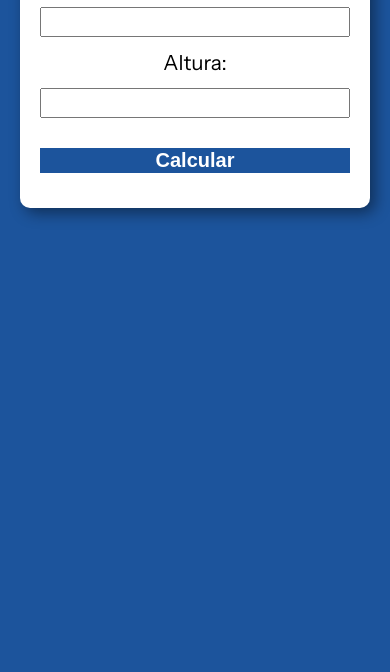
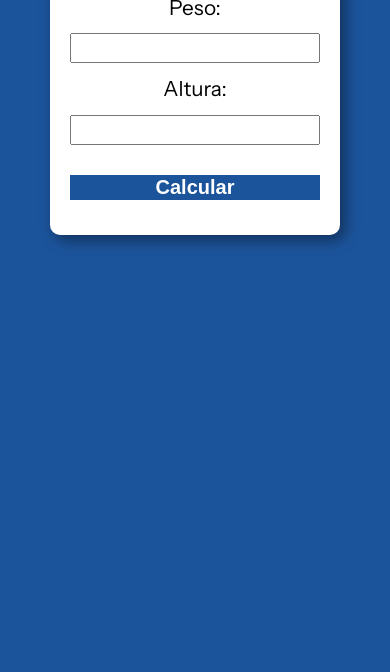
Before and after one commit to victorpaivas/calculadoraimc-js, a plain HTML site: page index.html in a window 390 px wide. Shown: the part 172-844 px from the top of the page. Drawn offline with Linux system fonts and the light colour scheme.

Commit message:
correção zoom celular responsividade

```diff
--- a/responsive.css
+++ b/responsive.css
@@ -39,7 +39,13 @@
 }
 
 @media screen and (max-width: 480px) {
+    .container {
+        max-width: 290px;
+        margin: auto;
+        margin-top: 30px;
+    }
     input, select {
       font-size: 16px;
     }
+
   }
```
